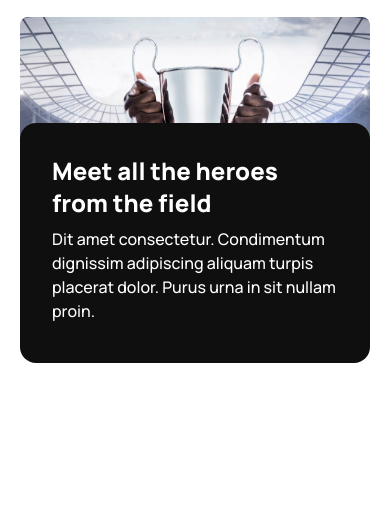
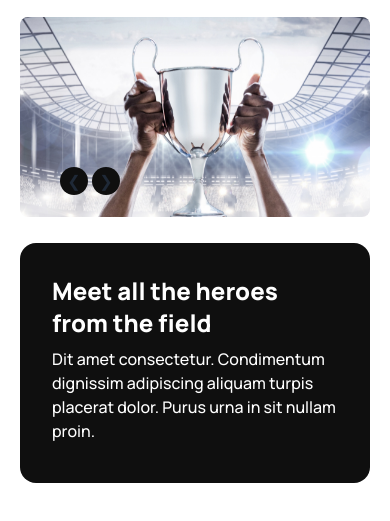
Before and after one commit to shohayabt/hockeys-club, a website: page index.html in a window 390 px wide. Shown: the part 63-584 px from the top of the page. Drawn offline with Linux system fonts and the light colour scheme.

Commit message:
POSITION FIXED

```diff
--- a/index.html
+++ b/index.html
@@ -179,7 +179,7 @@
             </div>
           </div>
         </div>
-        <div class="p-8 rounded-2xl bg-black text-white mt-5 lg:w-[566px] lg:absolute lg:top-2/3 right-5 -translate-y-1/2">
+        <div class="p-8 rounded-2xl bg-black text-white mt-5 lg:w-[566px] lg:absolute lg:top-2/3 lg:right-5 lg:-translate-y-1/2">
           <h2 class="font-extrabold text-2xl">Meet all the heroes from the field</h2>
           <p class="text-base font-medium my-2">
             Dit amet consectetur. Condimentum dignissim adipiscing aliquam turpis placerat dolor. Purus urna in sit nullam proin.
```
Also changed, not shown: output/output.css.
